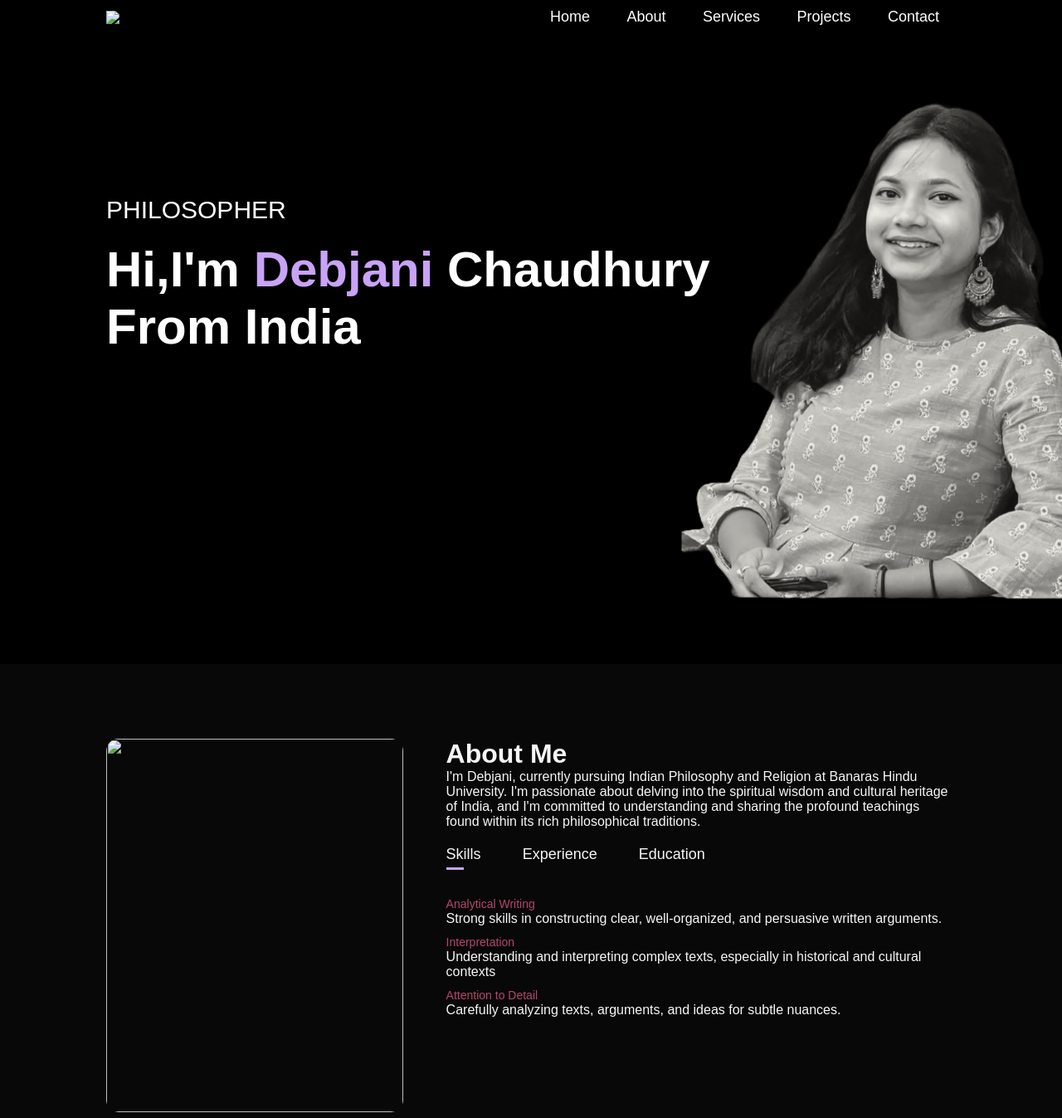
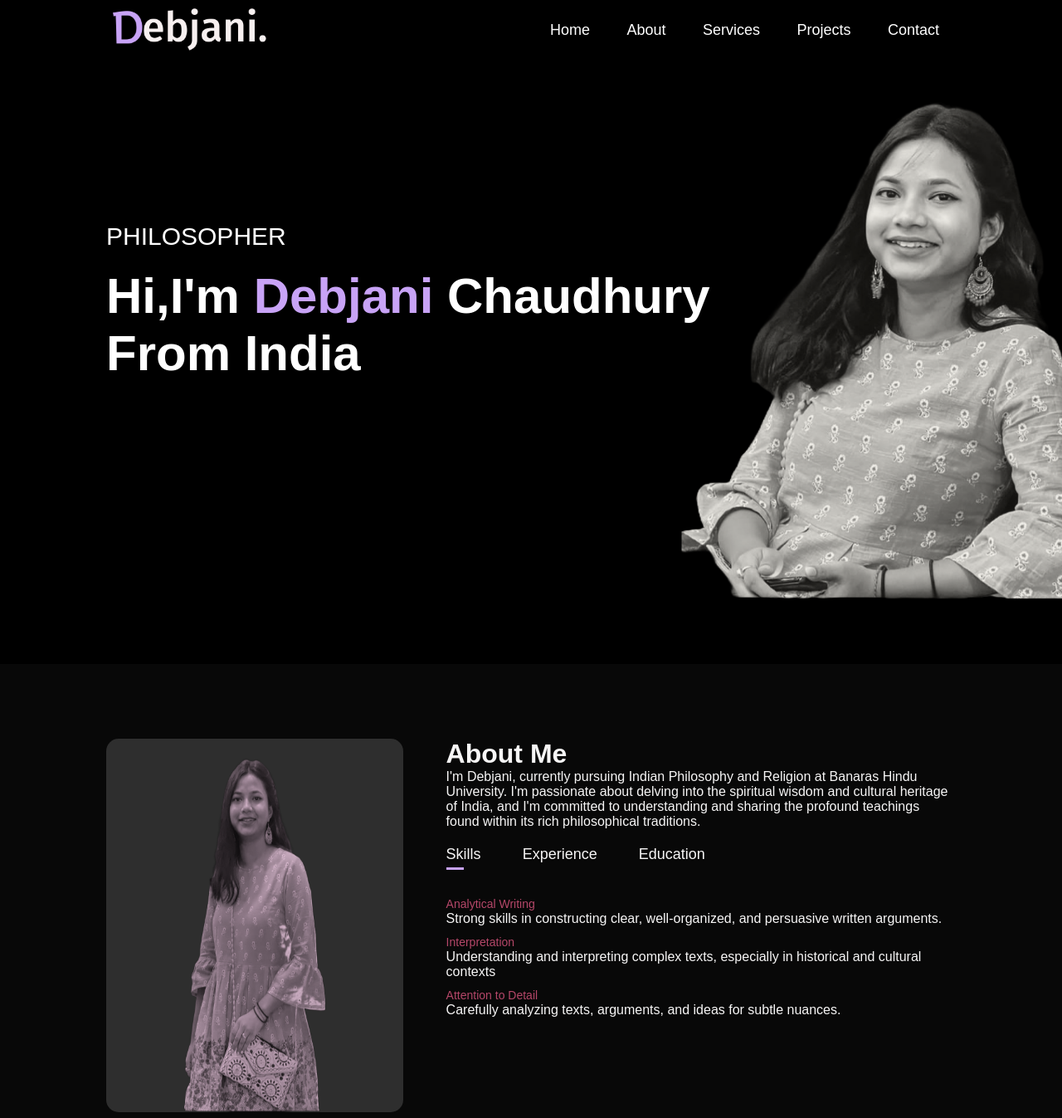
Before and after one commit to abhi7187/webpages, a plain HTML site: page index.html in a window 1280 px wide. Shown: the whole page at 83% size. Drawn offline with Linux system fonts and the light colour scheme; files whose address does not match are found by name.

Commit message:
Update index.html

```diff
--- a/index.html
+++ b/index.html
@@ -10,7 +10,7 @@
     <div id="header">
         <div class="container">
             <nav>
-                <img src="port/Untitled (17) (1).png" class="logo" >
+                <img src="Untitled (17) (1).png" class="logo" >
                 <ul>
                     <li><a href="#">Home</a></li>
                     <li><a href="#">About</a></li>
@@ -31,7 +31,7 @@
         <div class="container">
             <div class="row">
                 <div class="about-col-1">
-                    <img src="port/Untitled (19).png" height="450px">
+                    <img src="Untitled (19).png" height="450px">
                 </div>
                 <div class="about-col-2">
                     <h1 classs="sub-title">About Me</h1>
```
